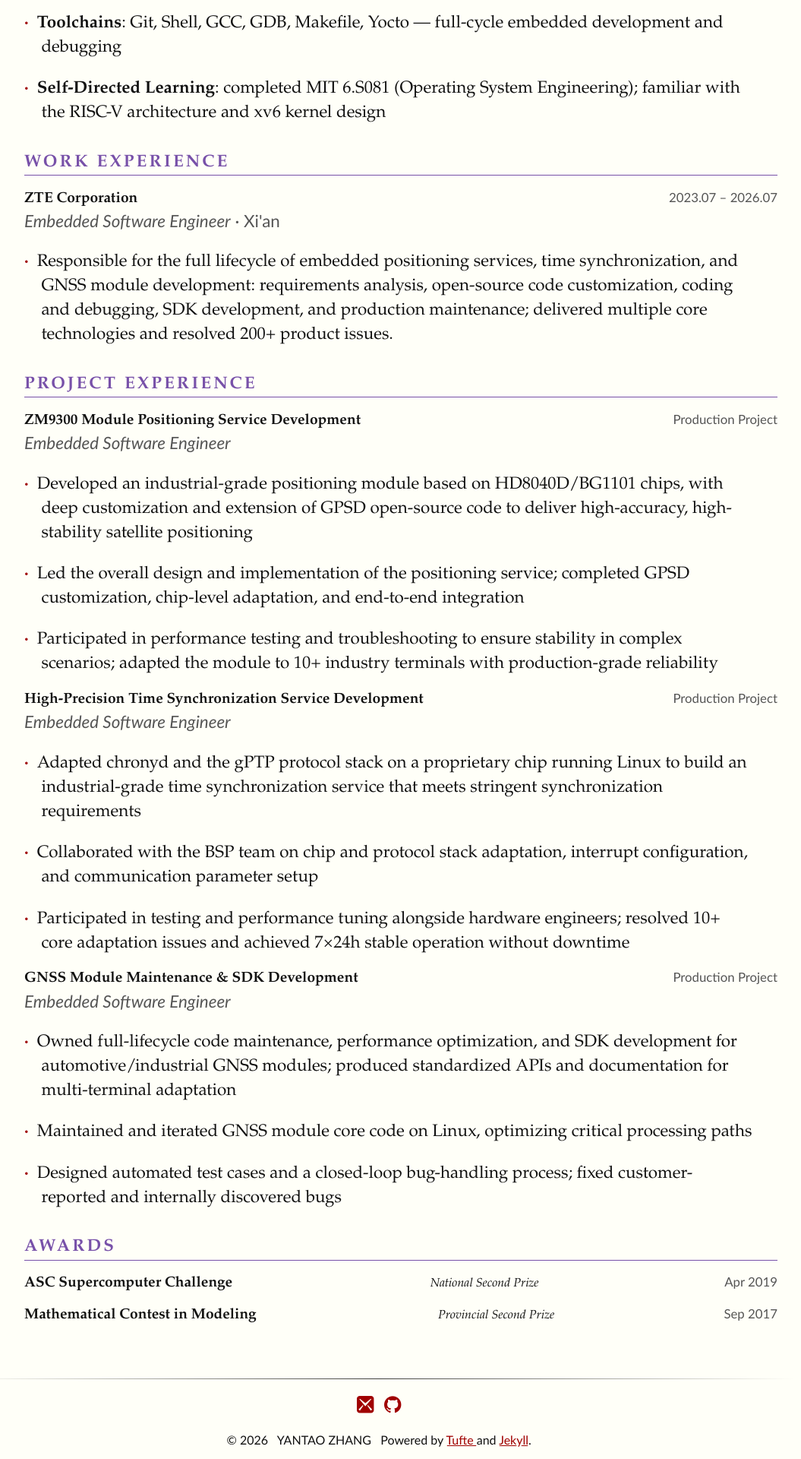
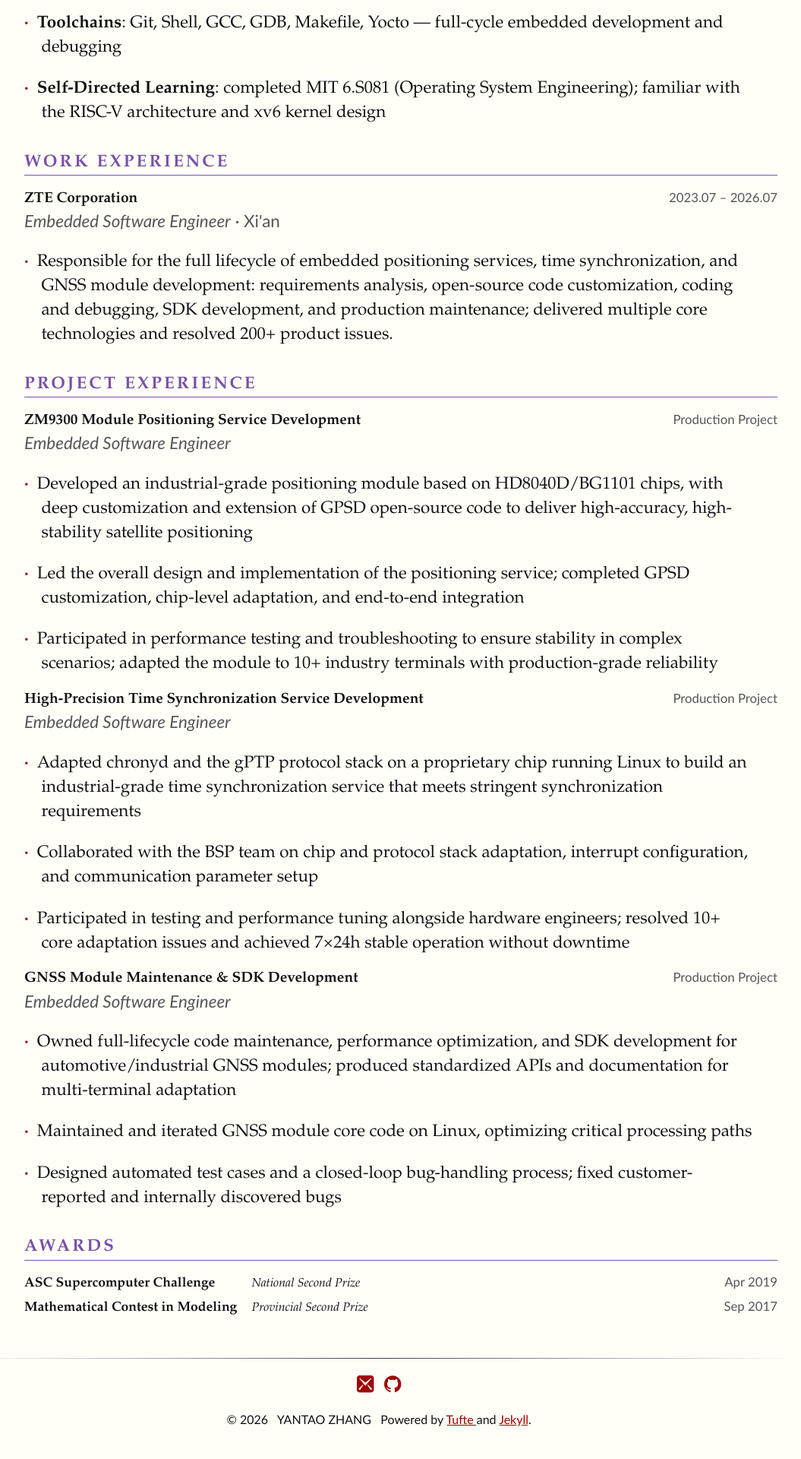
Before and after one commit to zhyantao/zhyantao.github.io, a Jekyll site: the page built from index.html, in a window 1280 px wide. Shown: the part 1087-3007 px from the top of the page at 76% size, without its empty margins (112-1167 px from the left). Built offline with Jekyll 4.4.1, drawn with Linux system fonts in a browser that asks for light colours; some web fonts are replaced; after the commit the page ends 2980 px from its top, so only the background shows below that.

Commit message:
Align award columns with a shared three-column grid
Both award rows now live in one grid container so the prize and
date columns line up; on mobile the title takes a full row with the
prize and date on the line below.

Co-Authored-By: Claude Code <noreply@anthropic.com>

```diff
--- a/css/tufte.scss
+++ b/css/tufte.scss
@@ -1052,8 +1052,24 @@ hr.slender {
   font-size: 1.2rem;
 }
 
-.resume-award {
-  margin-left: 1em;
+.resume-awards {
+  display: grid;
+  grid-template-columns: auto auto 1fr;
+  column-gap: 1.2em;
+  row-gap: 0.5rem;
+  align-items: baseline;
+}
+
+.resume-awards .resume-title {
+  font-size: 1.1rem;
+}
+
+.resume-awards .resume-award {
+  margin-left: 0;
+}
+
+.resume-awards .resume-date {
+  justify-self: end;
 }
 
 .resume-date {
@@ -1110,8 +1126,15 @@ hr.slender {
     flex-direction: column;
     gap: 0.1rem;
   }
-  .resume-award {
-    margin-left: 0;
+  .resume-awards {
+    grid-template-columns: 1fr auto;
+    row-gap: 0.6rem;
+  }
+  .resume-awards .resume-title {
+    grid-column: 1 / -1;
+  }
+  .resume-awards .resume-date {
+    justify-self: start;
   }
 }
 
--- a/index.html
+++ b/index.html
@@ -115,15 +115,13 @@ title: resume
 
   <section class="resume-section">
     <h2>Awards</h2>
-    <div class="resume-entry">
-      <div class="resume-line">
-        <span class="resume-title">ASC Supercomputer Challenge</span><span class="resume-award"><em>National Second Prize</em></span><span class="resume-date">Apr 2019</span>
-      </div>
-    </div>
-    <div class="resume-entry">
-      <div class="resume-line">
-        <span class="resume-title">Mathematical Contest in Modeling</span><span class="resume-award"><em>Provincial Second Prize</em></span><span class="resume-date">Sep 2017</span>
-      </div>
+    <div class="resume-awards">
+      <span class="resume-title">ASC Supercomputer Challenge</span>
+      <span class="resume-award"><em>National Second Prize</em></span>
+      <span class="resume-date">Apr 2019</span>
+      <span class="resume-title">Mathematical Contest in Modeling</span>
+      <span class="resume-award"><em>Provincial Second Prize</em></span>
+      <span class="resume-date">Sep 2017</span>
     </div>
   </section>
 </div>
```
